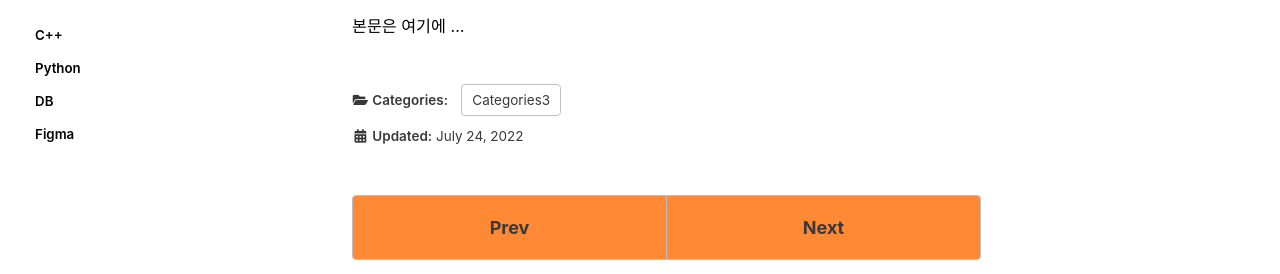
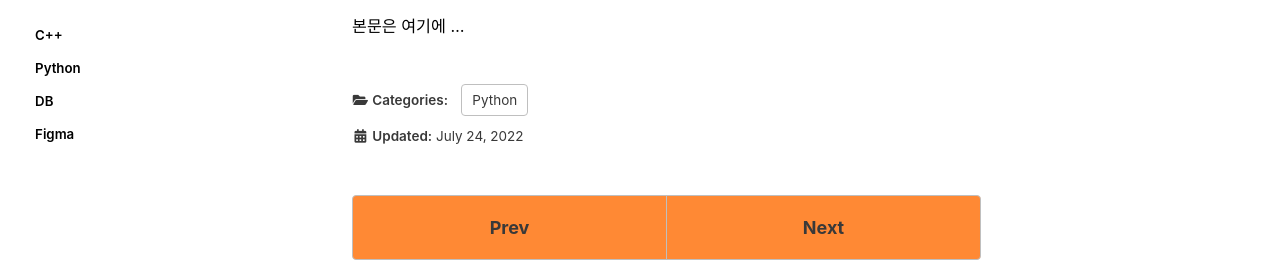
Before and after one commit to Lrozlo/Lrozlo.github.io, a Jekyll site: the page built from _posts/2022-07-24-categories-post-name-here-3.md, in a window 1280 px wide and 900 px high. Shown: the part 289-563 px from the top of the window. Built offline with Jekyll 4.4.1, drawn with Linux system fonts in a browser that asks for light colours; cached includes are drawn as plain includes; some web fonts are replaced; comment, search, counter and statistics services are not loaded.

Commit message:
Update 2022-07-24-categories-post-name-here-3.md

```diff
--- a/_posts/2022-07-24-categories-post-name-here-3.md
+++ b/_posts/2022-07-24-categories-post-name-here-3.md
@@ -3,11 +3,11 @@ title: "[포스팅 예시] 이곳에 제목을 입력하세요"
 excerpt: "본문의 주요 내용을 여기에 입력하세요"
 
 categories:
-  - Categories3
+  - Python
 tags:
   - [tag1, tag2]
 
-permalink: /categories3/post-name-here-3/
+permalink: /python/post-name-here-3/
 
 toc: true
 toc_sticky: true
```
